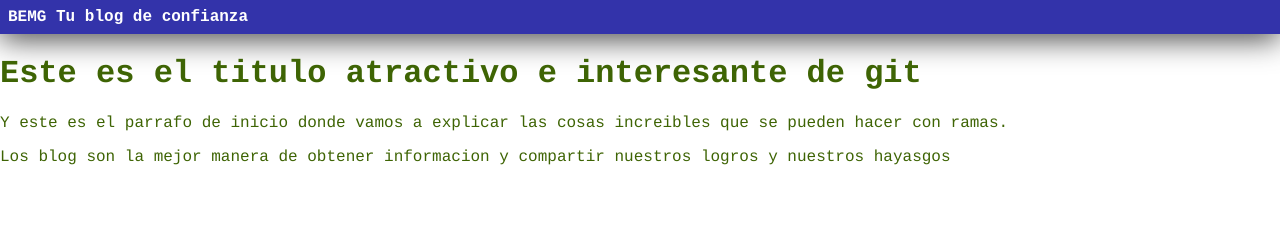
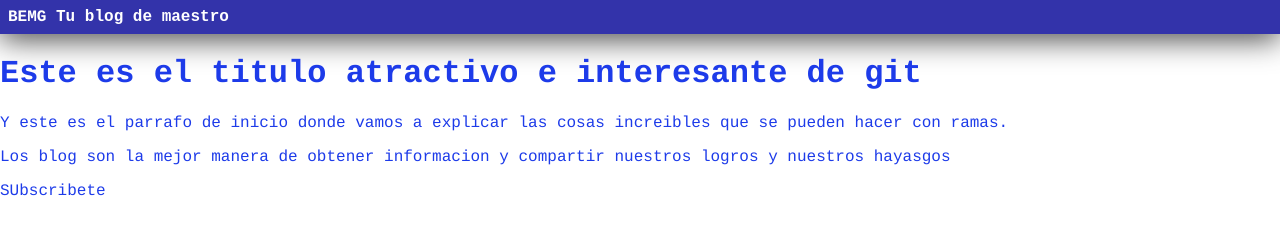
Before and after one commit to BEMG-DEVELOP/Hola-Mundo, a plain HTML site: page index.html in a window 1280 px wide. Drawn offline with Linux system fonts and the light colour scheme.

Commit message:
Agrege subcripcion y cambio de cabecera

```diff
--- a/estilos.css
+++ b/estilos.css
@@ -1,6 +1,6 @@
 body
 {
-    color: rgb(62, 100, 4);
+    color: rgb(29, 59, 233);
     text-align: left;
     font-family: "Courier";
     font-size: 16px;
--- a/index.html
+++ b/index.html
@@ -11,7 +11,7 @@
     <div class="container">
         <div id="cabecera">
             BEMG
-            <Samp id="tagline" >Tu blog de confianza</Samp>
+            <Samp id="tagline" >Tu blog de maestro</Samp>
         </div>
         <div id="post">
             <h1>Este es el titulo atractivo e interesante de git </h1>
@@ -21,6 +21,7 @@
                     Los blog son la mejor manera de obtener informacion
                     y compartir nuestros logros y nuestros hayasgos
                 </p>
+                <p>SUbscribete</p>
             </p>
         </div>
     </div>
```
